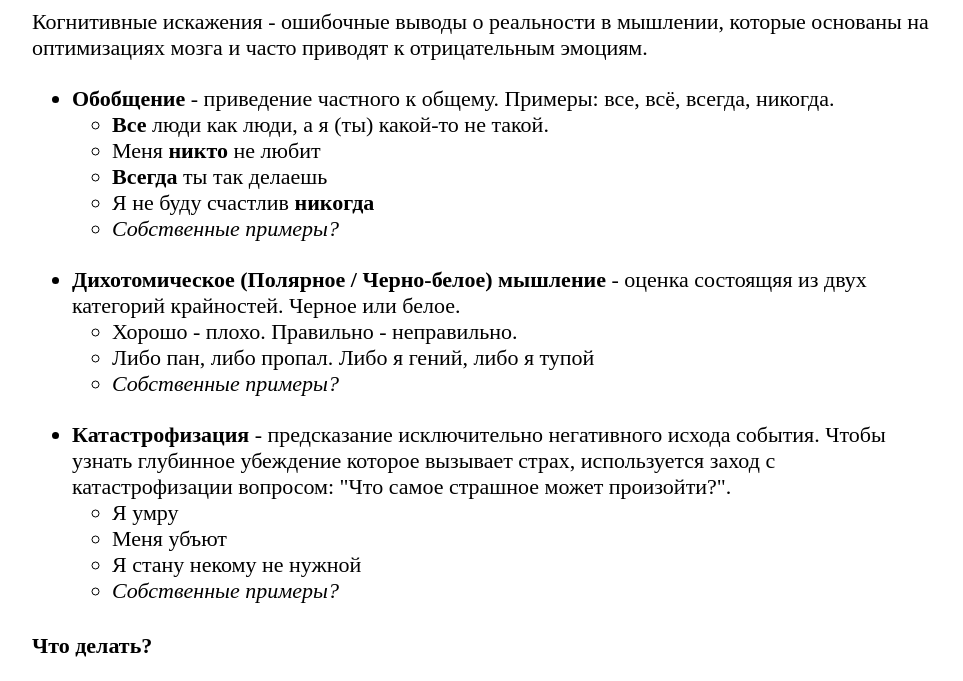
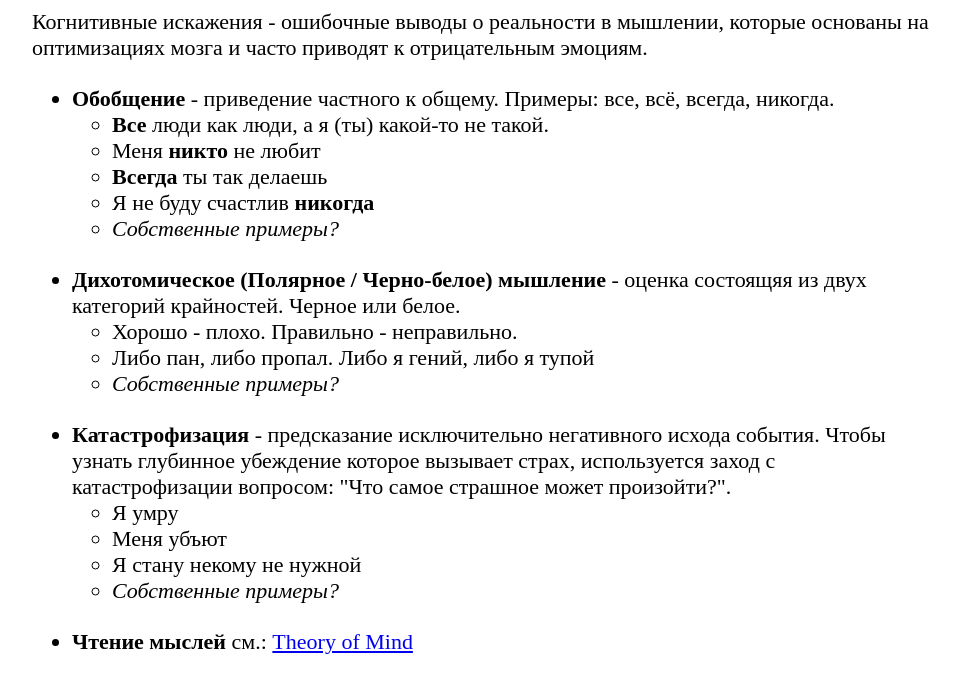
Before and after one commit to progsmile/progsmile.github.io, a Gatsby site: page /articles/cognitive-bias in a window 1280 px wide. Shown: the part 228-909 px from the top of the page, without its empty margins (158-1121 px from the left). Built offline with nearby package versions, Linux system fonts and the light colour scheme; Gatsby itself is replaced by a stand-in of ours.

Commit message:
update congitive bias

```diff
--- a/src/pages/articles/cognitive-bias.js
+++ b/src/pages/articles/cognitive-bias.js
@@ -45,6 +45,8 @@
                   <li><i>Собственные примеры?</i></li>
                 </ul>
               </li>
+
+              <li style={styles.list}><b>Чтение мыслей</b> см.: <a href={'/articles/theory-of-mind'}>Theory of Mind</a></li>
             </ul>
           </p>
         </div>
```
